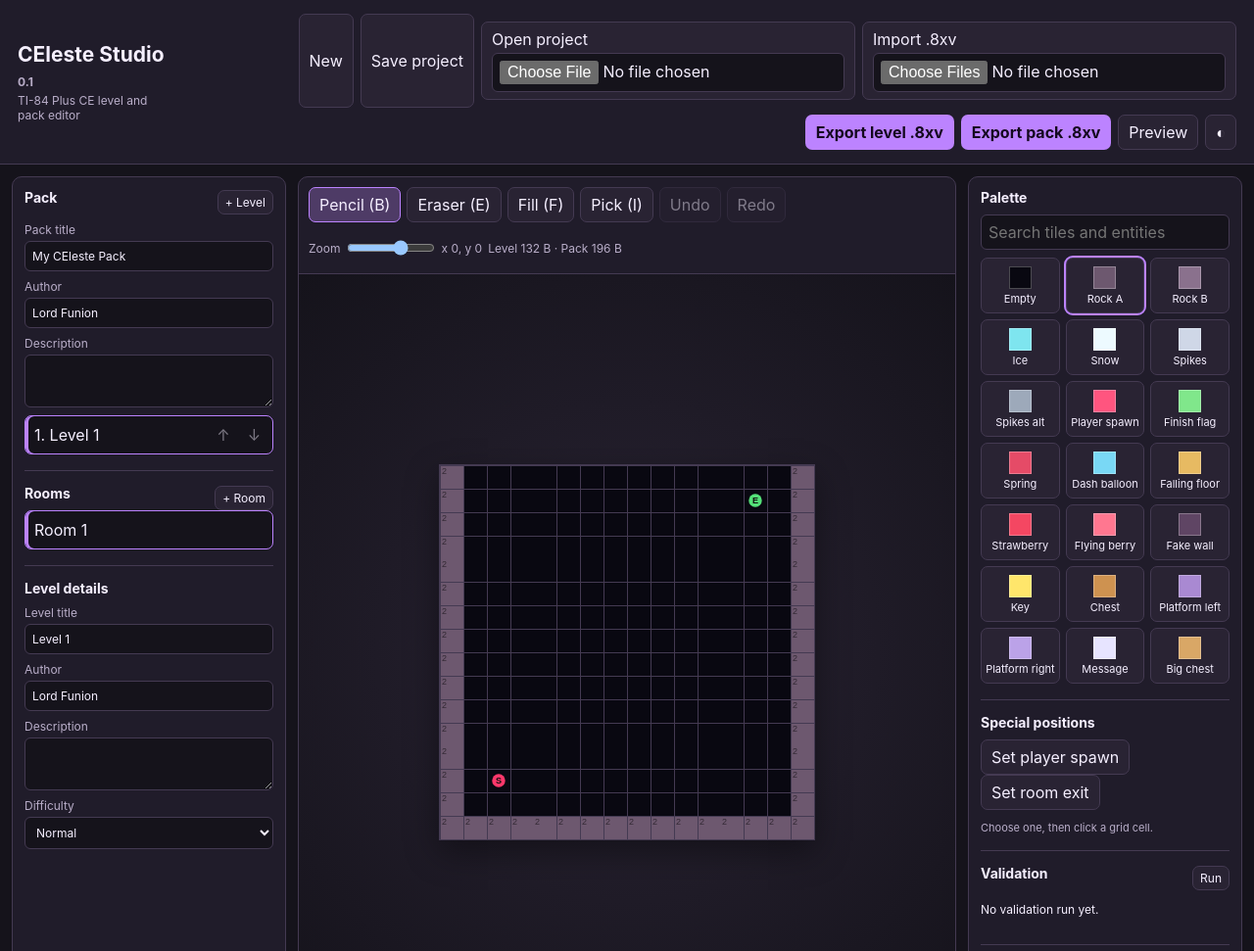
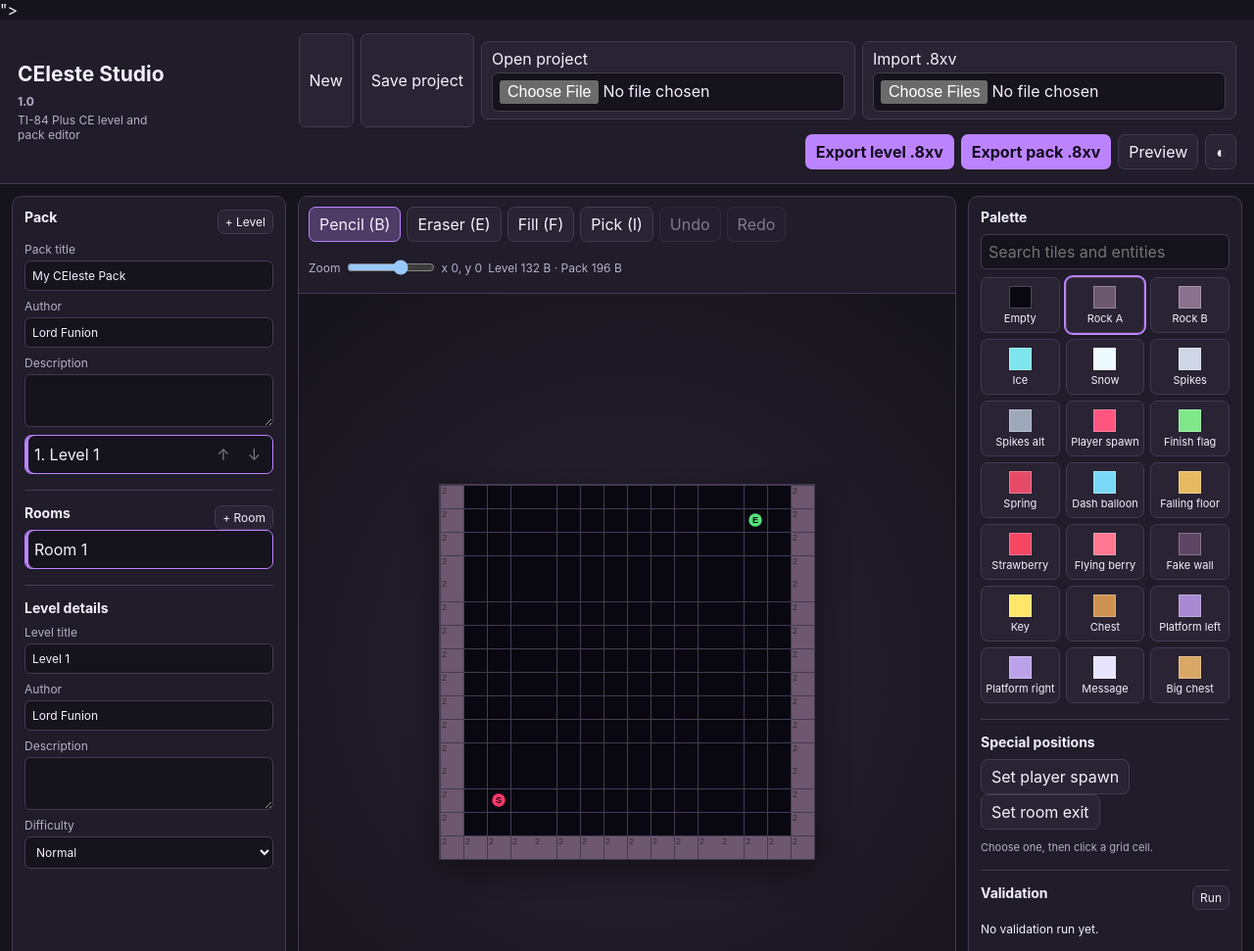
Before and after one commit to Lord-Funion/CEleste-Studio, a website with bundled scripts: page index.html in a window 1280 px wide. Shown: the top 971 px of the page at 98% size. Built offline with nearby package versions, Linux system fonts and the light colour scheme.

Commit message:
Show CEleste Studio 1.0 in UI

```diff
--- a/index.html
+++ b/index.html
@@ -5,12 +5,12 @@
   <meta name="viewport" content="width=device-width,initial-scale=1">
   <meta name="description" content="CEleste Studio — create TI-84 Plus CE custom levels and export .8xv AppVars.">
   <title>CEleste Studio</title>
-  <link rel="stylesheet" href="styles.css">
+  <link rel="stylesheet" href="styles.css">">
 </head>
 <body>
   <header class="topbar">
     <div>
-      <h1>CEleste Studio <span>0.1</span></h1>
+      <h1>CEleste Studio <span>1.0</span></h1>
       <p>TI-84 Plus CE level and pack editor</p>
     </div>
     <nav class="toolbar" aria-label="Project actions">
```
